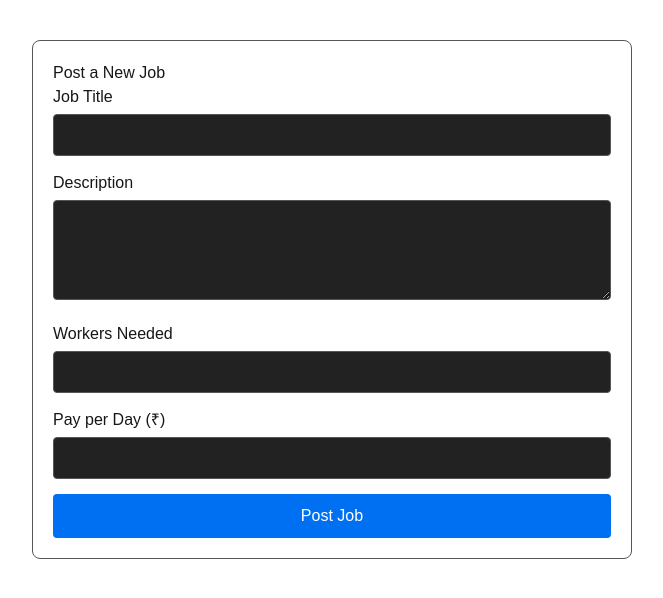
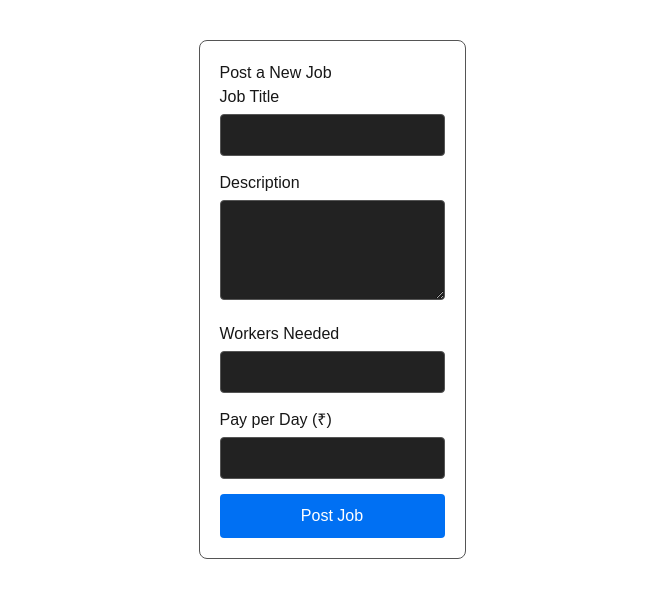
Before and after one commit to Abhisheksgithubrit/textile-saas-project, a Next.js app in the folder frontend/: page /post-a-job in a window 1280 px wide. Shown: the top 598 px of the page, without its empty margins (308-971 px from the left). Built offline with nearby package versions, Linux system fonts and the light colour scheme.

Commit message:
Made changes in page.tsx & layout.tsx

```diff
--- a/frontend/app/layout.tsx
+++ b/frontend/app/layout.tsx
@@ -4,6 +4,7 @@ import type { Metadata } from "next";
 import { Geist, Geist_Mono } from "next/font/google";
 import "./globals.css";
 
+// Load fonts
 const geistSans = Geist({
   variable: "--font-geist-sans",
   subsets: ["latin"],
@@ -14,9 +15,10 @@ const geistMono = Geist_Mono({
   subsets: ["latin"],
 });
 
+// Page metadata (can be customized)
 export const metadata: Metadata = {
-  title: "Create Next App",
-  description: "Generated by create next app",
+  title: "Textile Marketplace",
+  description: "A modern textile marketplace built with Next.js",
 };
 
 export default function RootLayout({
@@ -25,9 +27,13 @@ export default function RootLayout({
   children: React.ReactNode;
 }>) {
   return (
-    // ---- THIS IS THE LINE TO CHANGE ----
-    <html lang="en" suppressHydrationWarning={true}>
-      <body>{children}</body>
+    <html lang="en" suppressHydrationWarning>
+      <body
+        className={`${geistSans.variable} ${geistMono.variable} antialiased bg-gray-50 text-gray-900`}
+      >
+        {/* Global Layout wrapper */}
+        <main className="min-h-screen flex flex-col">{children}</main>
+      </body>
     </html>
   );
 }
--- a/frontend/app/post-a-job/page.tsx
+++ b/frontend/app/post-a-job/page.tsx
@@ -4,6 +4,15 @@ import React, { useState } from 'react';
 
 // --- IMPORTANT: Define the live backend URL here ---
 const API_BASE_URL = 'https://textile-saas-project.onrender.com';
+
+// Types for job form data
+interface JobData {
+  title: string;
+  description: string;
+  required_workers: number;
+  pay_per_day: number;
+  manufacturer_id: number;
+}
 
 // Basic styling for the form
 const styles = {
@@ -45,12 +54,12 @@ export default function PostJobPage() {
   const [message, setMessage] = useState('');
   const [isError, setIsError] = useState(false);
 
-  const handleSubmit = async (e: React.FormEvent) => {
+  const handleSubmit = async (e: React.FormEvent<HTMLFormElement>) => {
     e.preventDefault();
     setIsError(false);
     setMessage('');
 
-    const jobData = {
+    const jobData: JobData = {
       title,
       description,
       required_workers: parseInt(requiredWorkers, 10),
@@ -61,9 +70,7 @@ export default function PostJobPage() {
     try {
       const response = await fetch(`${API_BASE_URL}/api/jobs`, {
         method: 'POST',
-        headers: {
-          'Content-Type': 'application/json',
-        },
+        headers: { 'Content-Type': 'application/json' },
         body: JSON.stringify(jobData),
       });
 
@@ -71,7 +78,7 @@ export default function PostJobPage() {
         throw new Error('Failed to post job. Please check your inputs.');
       }
 
-      const newJob = await response.json();
+      const newJob: JobData = await response.json();
       setMessage(`✅ Success! Job "${newJob.title}" has been posted.`);
 
       // Clear form
@@ -79,7 +86,7 @@ export default function PostJobPage() {
       setDescription('');
       setRequiredWorkers('');
       setPayPerDay('');
-    } catch (error: unknown) {
+    } catch (error) {
       setIsError(true);
       if (error instanceof Error) {
         setMessage(error.message);
```
